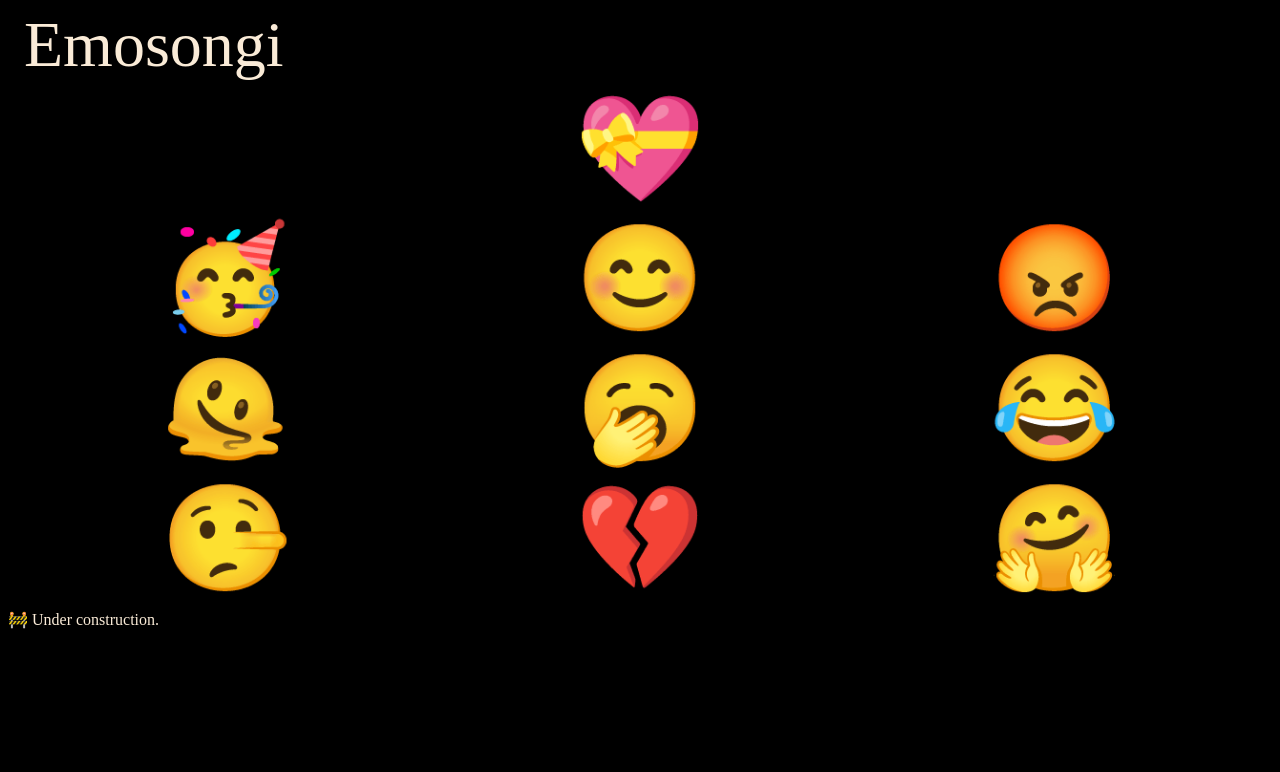
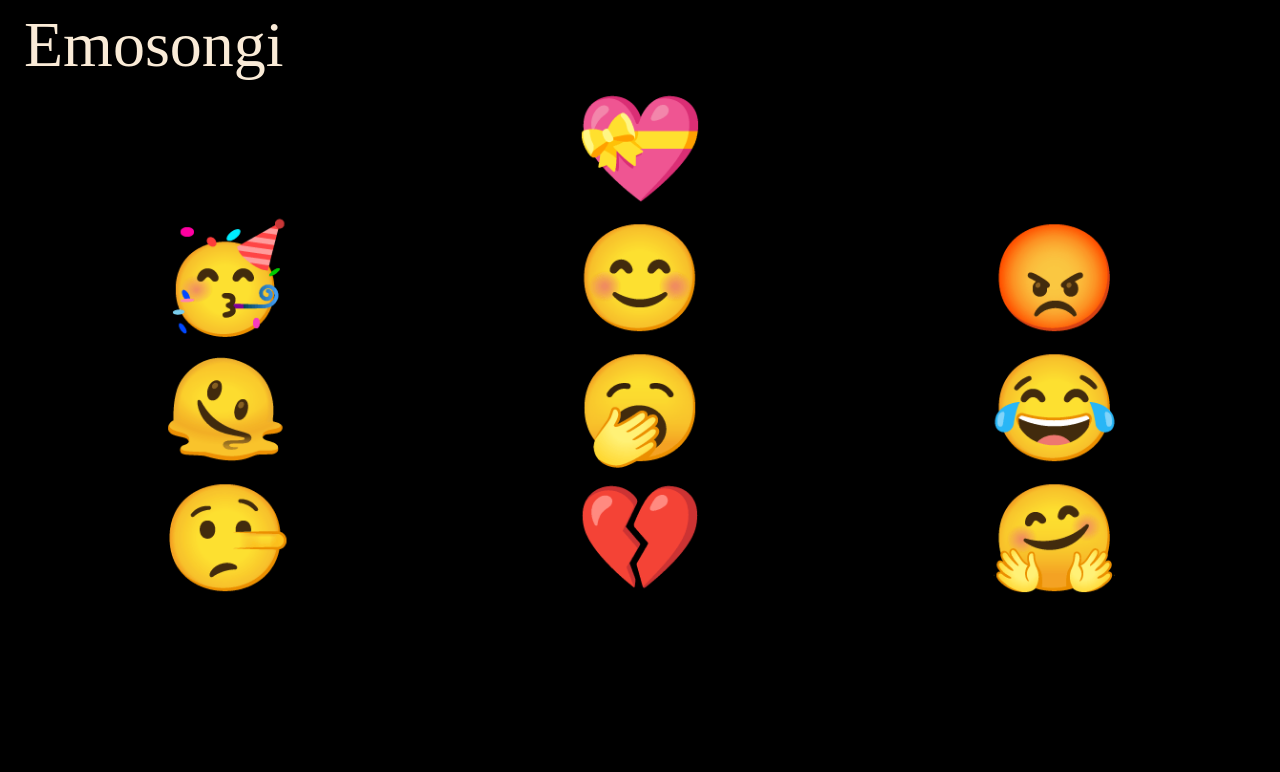
Before and after one commit to cruiztorresj/paitaai, a Django app: page /emosongi/ in a window 1280 px wide. Shown: the top 772 px of the page. Run offline with Django 5.2, Linux system fonts and the light colour scheme.

Commit message:
Remove under construction

```diff
--- a/emosongi/templates/emosongi/index.html
+++ b/emosongi/templates/emosongi/index.html
@@ -86,9 +86,6 @@
                     Close
                 </button>
             </dialog>
-            <div class="">
-                &#128679; Under construction.
-            </div>
         </main>
         <script src="{% static 'emosongi/js/magic.js' %}" type="text/javascript"></script>
     </body>
```
